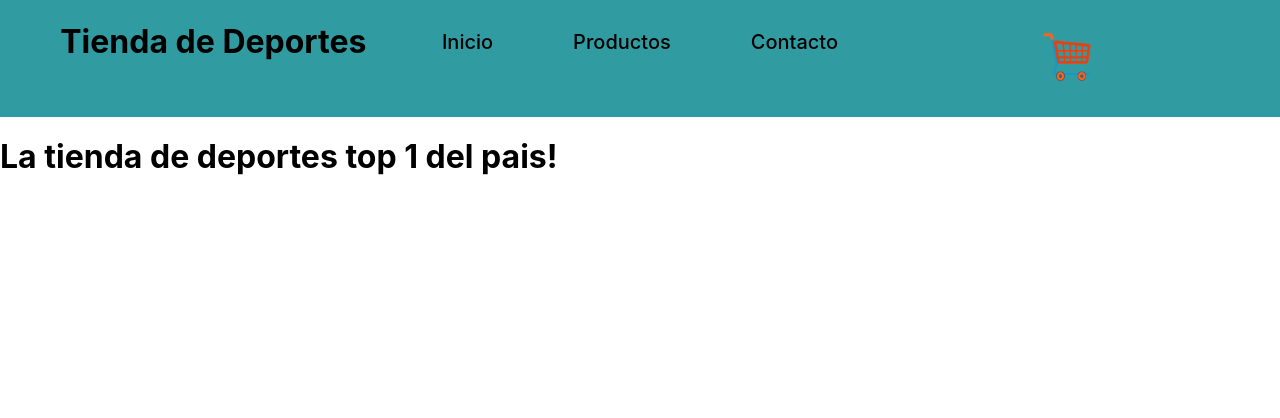
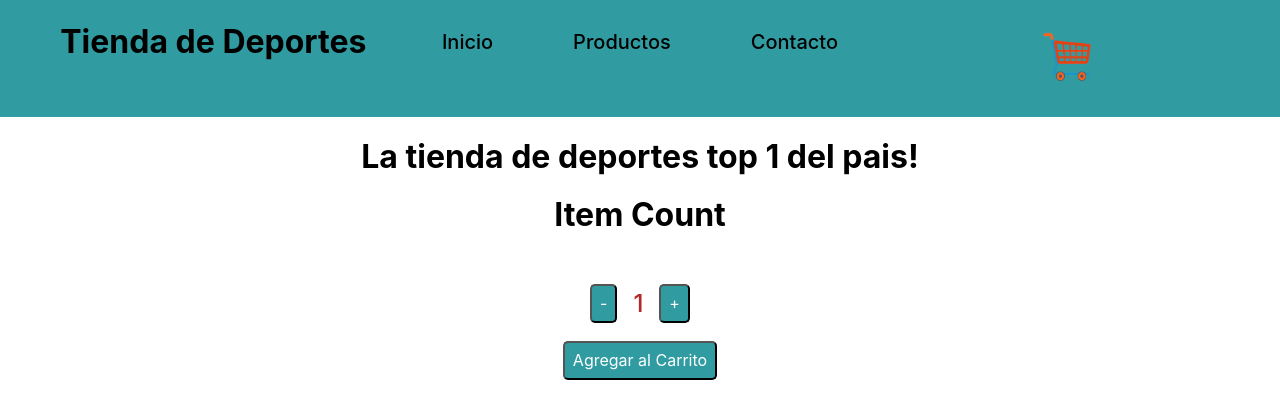
Before and after one commit to franrey98/rey-app, a React (Create React App) app: page / in a window 1280 px wide. Shown: the top 418 px of the page. Built offline with nearby package versions, Linux system fonts and the light colour scheme.

Commit message:
desafio contador boton

```diff
--- /dev/null
+++ b/src/components/ItemCount.jsx
@@ -0,0 +1,32 @@
+import { useState } from 'react'
+
+const ItemCount = () => {
+
+    const [initial, setinitial] = useState(1)
+
+    const onSuma = () => {
+        if (initial <= 4) {
+            setinitial(initial + 1)
+        }
+    }
+
+    const onResta = () => {
+        if (initial > 1) {
+            setinitial(initial - 1)
+        }
+    }
+
+    return (
+        <div>
+            <h1 className='h1-centrado'>Item Count</h1>
+            <div className='display-contador'>
+                <button className='boton-operacion' onClick={onResta}>-</button>
+                <p className='parrafo-contador'>{initial}</p>
+                <button className='boton-operacion' onClick={onSuma}>+</button>
+            </div>
+            <input className='boton-contador' type="submit" value="Agregar al Carrito" />
+        </div>
+    )
+}
+
+export default ItemCount
--- a/src/components/ItemListContainer.jsx
+++ b/src/components/ItemListContainer.jsx
@@ -1,9 +1,15 @@
 import React from 'react'
+import ItemCount from './ItemCount'
 
 const ItemListContainer = ({ greeting }) => {
+
     return (
         <div>
-            <h1>{greeting}</h1>
+            <h1 className='h1-greeting'>{greeting}</h1>
+            <ItemCount
+                initial={1}
+                stock={5}
+            />
         </div>
     )
 }
--- a/src/index.css
+++ b/src/index.css
@@ -29,6 +29,10 @@ a {
     font-weight: 500;
 }
 
+.h1-greeting {
+  text-align: center;
+}
+
 .barra-footer {
     background-color: #309ca1;
     padding-bottom: 2rem;
@@ -46,3 +50,40 @@ a {
     margin-top: 2rem;
     cursor: pointer;
 }
+
+.display-contador {
+    display: flex;
+    justify-content: center;
+    align-items: center;
+    margin-top: 2rem;
+}
+
+.h1-centrado {
+  text-align: center;
+}
+
+.parrafo-contador {
+    font-size: 1.5rem;
+    font-weight: 500;
+    color: rgb(182, 38, 38);
+    margin-left: 1rem;
+    margin-right: 1rem;
+}
+
+.boton-contador {
+    background-color: #309ca1;
+    color: white;
+    padding: 0.5rem;
+    border-radius: 5px;
+    cursor: pointer;
+    display: flex;
+    margin: auto;
+}
+
+.boton-operacion {
+    background-color: #309ca1;
+    color: white;
+    padding: 0.5rem;
+    border-radius: 5px;
+    cursor: pointer;
+}
```
